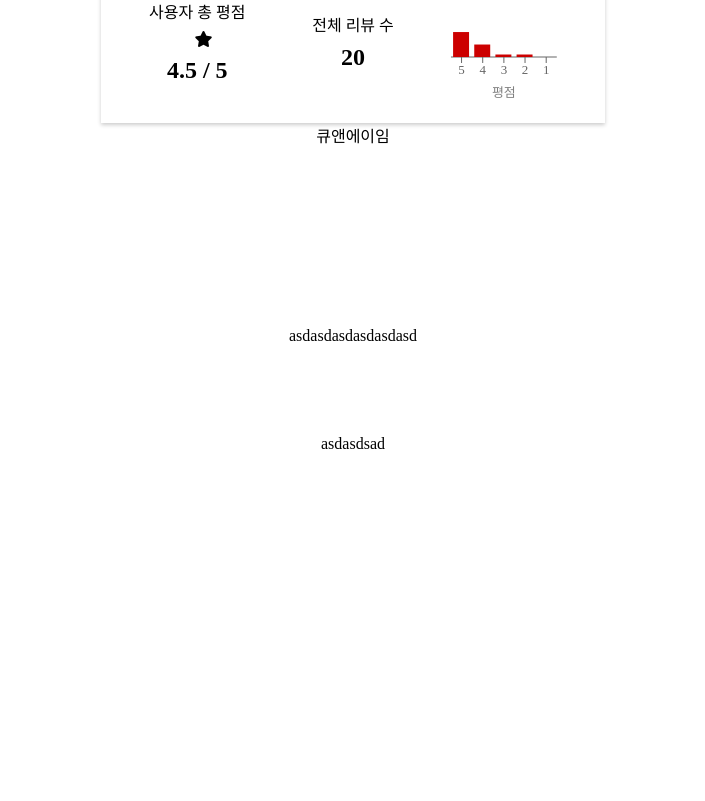
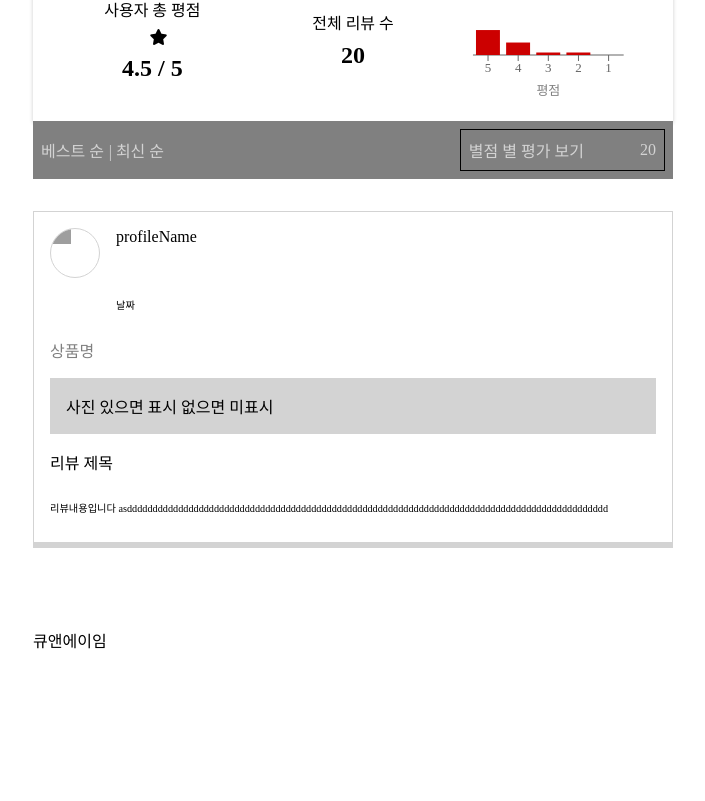
Before and after one commit to DevSe-project/Sungdong-FrontEnd, a React (Create React App) app: page /detail/1 in a window 1280 px wide. Shown: the part 1519-2320 px from the top of the page, without its empty margins (287-992 px from the left). Before the commit the page ends 1972 px from the top, so only its background shows below. Built offline with nearby package versions, Linux system fonts and the light colour scheme; grey boxes are pictures that could not be loaded; a web font is replaced by a local one.

Commit message:
Update : 리뷰 탭 퍼블리싱 완료, 기능적 개발 필요(별점 매기기 등)

```diff
--- a/src/App.css
+++ b/src/App.css
@@ -79,9 +79,9 @@ td{
 /* ==== 반복 함수 생성 ==== */
 :root {
   --body-margin : 0.5em;
-  --font-size-md: clamp(1.5rem, 1.5vw, 2.5rem);
-  --font-size-sm: clamp(1rem, 1.2vw, 2rem);
-  --font-size-ssm: clamp(0.5em, 1vw, 1.5em);
+  --font-size-md: clamp(1.5rem, 1vw, 1.4rem);
+  --font-size-sm: clamp(1rem, 1vw, 1.2em);
+  --font-size-ssm: clamp(0.5em, 0.8vw, 1em);
   --background-color-set: #CC0000;
   --background-color-active : rgb(180, 8, 8);
   --background-color-clicked: rgb(165, 10, 10);
--- a/src/component/AboutDetail/Detail.js
+++ b/src/component/AboutDetail/Detail.js
@@ -6,6 +6,7 @@ import { CategoryBar } from '../AboutHeader/CategoryBar'
 import { TopBanner } from '../AboutHeader/TopBanner'
 import { BarChart, Bar, XAxis, YAxis, CartesianGrid, Tooltip, ResponsiveContainer } from 'recharts';
 
+// 리뷰 그래프 data
 const data = [
   { rating: 5, 리뷰: 10 },
   { rating: 4, 리뷰: 5 },
@@ -144,7 +145,7 @@ function basketThis(product, count){
                   <button onClick={()=>{likethis(detailData)}}
                   className={styles.sideButton}>
                   {props.wishlist.some((item) => item.id === detailData.id)
-                  ? <i className="fa-solid fa-heart"/>
+                  ? <i className="fa-solid fa-heart"/> //꽉 찬 하트와 빈 하트 아이콘
                   : <i className="fa-regular fa-heart"/>}
                   &nbsp;찜하기
                   </button>
@@ -184,12 +185,13 @@ function basketThis(product, count){
         <div className={styles.tab}>
           <Tab navigate={props.navigate}/>
         </div>
+        <div className={styles.tabInnerHeader}>
           <div id='1'>
             <div className={styles.reviewHeader}>
               <h5>상품 정보</h5>
-          </div>
-          <div>
-            내용~~
+              <p>
+                asdasdddddddddddddddddddddddddddddddddddddddddddddddddddddddddddddddddddddddddddddddddddddddddddddddddddddddddddddddddddddddddddddddddddddddddddddddddddddddddddddddddddddddddddddddddddddddd
+              </p>
             </div>
           </div>
           <div id='2'>
@@ -224,6 +226,48 @@ function basketThis(product, count){
                 </ResponsiveContainer>
               </div>
             </div>
+            <div className={styles.reviewTab}>
+              <div className={styles.reviewTabFilter}>
+                <div>
+                  베스트 순
+                </div>
+                <div className={styles.reviewTabFront}>
+                  최신 순
+                </div>
+              </div>
+              <div className={styles.reviewTabRatingView}>
+                별점 별 평가 보기
+                <div>
+                  {totalReviewCount}
+                </div>
+              </div>
+            </div>
+            <div className={styles.review}>
+              <div className={styles.reviewList}>
+                <div className={styles.reviewListProfileImg}>
+                  <img src='../../image/logo.jpeg' alt='프로필이미지' width={20}/>
+                </div>
+                <div className={styles.reviewListProfile}>
+                  <h4>profileName</h4>
+                  <span><i className="fal fa-star"/><i className="fal fa-star"/><i className="fal fa-star"/><i className="fal fa-star"/><i className="fal fa-star"/></span>
+                  <p>날짜</p>
+                </div>
+              </div>
+              <div className={styles.reviewListProduct}>
+                상품명
+              </div>
+              <div className={styles.reviewImg}>
+                사진 있으면 표시 없으면 미표시
+              </div>
+              <div className={styles.reviewListTitle}>
+                <h4>리뷰 제목</h4>
+              </div>
+              <div className={styles.reviewListBody}>
+                <p>
+                  리뷰내용입니다         asdddddddddddddddddddddddddddddddddddddddddddddddddddddddddddddddddddddddddddddddddddddddddddddd
+                </p>
+              </div>
+            </div>
           </div>
           <div id='3'>
             큐앤에이임<br></br><br></br><br></br><br></br><br></br><br></br><br></br><br></br><br></br><br></br><br></br>
@@ -232,6 +276,7 @@ function basketThis(product, count){
           </div>
           <div id='4'>
           </div>
+        </div>
       </main>
     </div>
   )
--- a/src/component/AboutDetail/Detail.module.css
+++ b/src/component/AboutDetail/Detail.module.css
@@ -166,6 +166,17 @@
   justify-content: flex-end;
   border-radius: 10dvw;
 }
+.tabInnerHeader{
+  width: clamp(40em, 50%, 50em);
+  padding: 1em;
+  display: flex;
+  flex-direction: column;
+  text-align: left;
+  border-bottom: 1px solid lightgray;
+  justify-content: center;
+  word-wrap: break-word;
+}
+
 
 .reviewHeader{
   text-align: left;
@@ -179,6 +190,7 @@
   box-shadow: 0 2px 4px rgba(0, 0, 0, 0.2);
   align-items: center;
   justify-content: center;
+  text-align: center;
   padding: 1em;
 }
 
@@ -192,3 +204,81 @@
 .graph{
   font-size: small;
 }
+
+.reviewTab{
+  display: flex;
+  flex-direction: row;
+  background-color: grey;
+  color: lightgray;
+  padding: 0.5em;
+  justify-content: space-between;
+}
+
+.reviewTabFilter{
+  display: flex;
+  flex-direction: row;
+  gap: 0.3em;
+  align-items: center;
+  cursor: pointer;
+}
+
+.reviewTabFront::before{
+  content: '| ';
+  color: lightgray;
+}
+
+.reviewTabRatingView{
+  width: 30%;
+  display: flex;
+  justify-content: space-between;
+  border: 1px solid black;
+  padding: 0.5em;
+  align-items: center;
+}
+
+.review{
+  margin-top: 2em;
+  display: flex;
+  flex-direction: column;
+  padding: 1em;
+  border: 1px solid lightgray;
+  gap: 1em;
+  margin-bottom: 5em;
+  border-bottom: 6px solid lightgray;
+}
+
+.reviewList{
+  display: flex;
+  flex-direction: row;
+  gap: 1em;
+}
+
+.reviewListProfile{
+  display: flex;
+  flex-direction: column;
+  gap: 0.7em;
+}
+
+.reviewListProfileImg{
+  width: 3em;
+  height: 3em;
+  border: 1px solid lightgray;
+  border-radius: 40em;
+  overflow: hidden;
+}
+
+.reviewListProduct{
+  color: gray;
+}
+
+.reviewImg{
+  display: flex;
+  flex-direction: row;
+  gap: 1em;
+  background-color: lightgray;
+  padding: 1em;
+}
+
+.reviewListTitle{
+  font-weight: 650;
+}
```
Also changed, not shown: 1 other file (tests, documents, lock files or other folders). Lines whose indentation alone changed are shown as unchanged.
